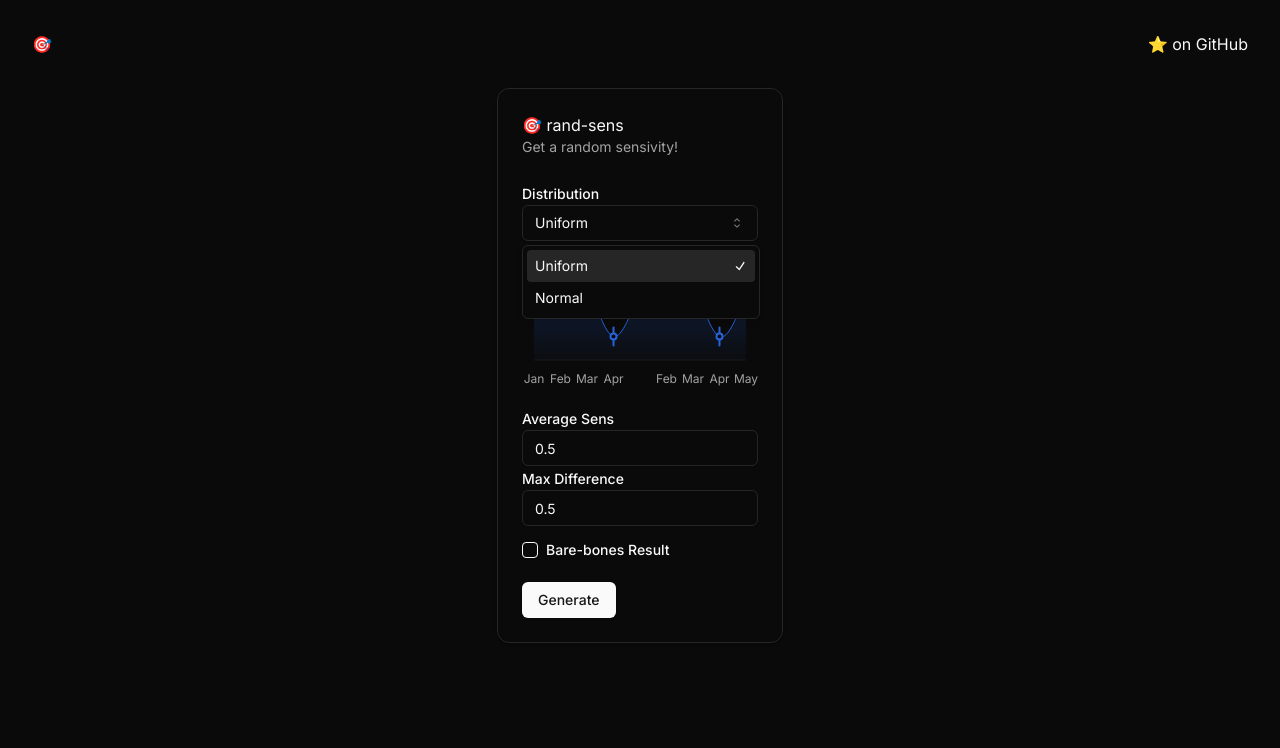
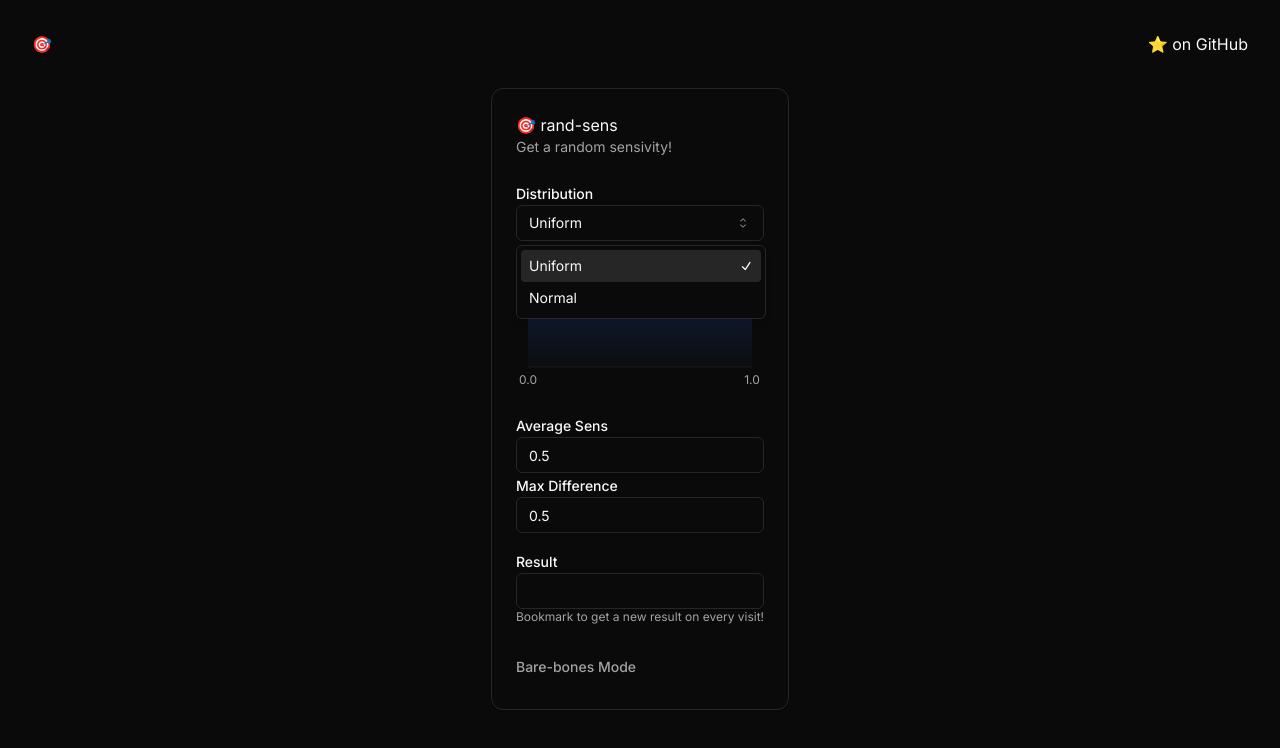
Before and after one commit to junqiwu02/rand-sens, a Next.js app: page / in a window 1280 px wide. Both pictures are taken after a click on the button "Uniform". Shown: the top 748 px of the page. Built offline with nearby package versions, Linux system fonts and the light colour scheme.

Commit message:
basic graph interaction

```diff
--- a/app/main-chart.tsx
+++ b/app/main-chart.tsx
@@ -1,34 +1,16 @@
 "use client";
 
-import { GitCommitVertical, TrendingUp } from "lucide-react";
-import { Area, AreaChart, CartesianGrid, XAxis } from "recharts";
-
-import {
-  ChartConfig,
-  ChartContainer,
-  ChartTooltip,
-  ChartTooltipContent,
-} from "@/components/ui/chart";
-const chartData = [
-  { month: "January", desktop: 186 },
-  { month: "February", desktop: 305 },
-  { month: "March", desktop: 237 },
-  { month: "April", desktop: 73 },
-  { month: "May", desktop: 209 },
-  { month: "February", desktop: 305 },
-  { month: "March", desktop: 237 },
-  { month: "April", desktop: 73 },
-  { month: "May", desktop: 209 },
-];
+import { Area, AreaChart, CartesianGrid, XAxis, YAxis } from "recharts";
+import { ChartConfig, ChartContainer } from "@/components/ui/chart";
 
 const chartConfig = {
-  desktop: {
-    label: "Desktop",
+  prob: {
+    label: "Prob",
     color: "hsl(var(--chart-1))",
   },
 } satisfies ChartConfig;
 
-export function MainChart() {
+export function MainChart({ lineType, chartData }: { lineType: "step" | "monotone", chartData: any[] }) {
   return (
     <ChartContainer config={chartConfig}>
       <AreaChart
@@ -41,47 +23,35 @@
       >
         <CartesianGrid vertical={false} />
         <XAxis
-          dataKey="month"
+          type="number"
+          dataKey="sens"
           tickLine={false}
           axisLine={false}
-          tickMargin={8}
-          tickFormatter={(value) => value.slice(0, 3)}
+          tickCount={3}
+          domain={["dataMin", "dataMax"]}
+          tickFormatter={(value) => value.toFixed(1)}
         />
         <defs>
-          <linearGradient id="fillDesktop" x1="0" y1="0" x2="0" y2="1">
+          <linearGradient id="fillProb" x1="0" y1="0" x2="0" y2="1">
             <stop
               offset="5%"
-              stopColor="var(--color-desktop)"
+              stopColor="var(--color-prob)"
               stopOpacity={0.8}
             />
             <stop
               offset="95%"
-              stopColor="var(--color-desktop)"
+              stopColor="var(--color-prob)"
               stopOpacity={0.1}
             />
           </linearGradient>
         </defs>
         <Area
-          dataKey="desktop"
-          type="natural"
-          fill="url(#fillDesktop)"
+          dataKey="prob"
+          type={lineType}
+          fill="url(#fillProb)"
           fillOpacity={0.4}
-          stroke="var(--color-desktop)"
+          stroke="var(--color-prob)"
           stackId="a"
-          dot={({ cx, cy, payload }) => {
-            const r = 24;
-            return (
-              <GitCommitVertical
-                key={payload.month}
-                x={cx - r / 2}
-                y={cy - r / 2}
-                width={r}
-                height={r}
-                fill="hsl(var(--background))"
-                stroke="var(--color-desktop)"
-              />
-            );
-          }}
         />
       </AreaChart>
     </ChartContainer>
--- a/app/page.tsx
+++ b/app/page.tsx
@@ -8,7 +8,6 @@
   CardFooter,
   CardHeader,
 } from "@/components/ui/card";
-import { Checkbox } from "@/components/ui/checkbox";
 import { Input } from "@/components/ui/input";
 import { Label } from "@/components/ui/label";
 import {
@@ -21,21 +20,46 @@
 } from "@/components/ui/select";
 import Link from "next/link";
 import { MainChart } from "./main-chart";
-import { useRouter } from "next/navigation";
+import { usePathname, useRouter, useSearchParams } from "next/navigation";
 
-export default function Home({ searchParams }: { searchParams: any }) {
+export default function Home() {
   const router = useRouter();
+  const pathname = usePathname();
+  const searchParams = useSearchParams();
+  const params = new URLSearchParams(searchParams);
 
-  const test = (e: React.FormEvent<HTMLFormElement>) => {
-    e.preventDefault();
-    const formData = new FormData(e.currentTarget);
-    const params = new URLSearchParams(formData as any);
-    router.push(`?${params.toString()}`);
+  const handleChange = (name: string, value: string) => {
+    params.set(name, value);
+    router.replace(`${pathname}?${params.toString()}`);
   };
 
-  console.log(JSON.stringify(searchParams, null, 2));
+  const dist = params.get("dist") || "uni";
+  const diff = parseFloat(params.get("diff") || "0.5");
+  const avg = parseFloat(params.get("avg") || "0.5");
 
-  // TODO: parallel routes to display the result
+  const chartData: any[] = [];
+  for (let i = 0; i < 2 * avg; i += 0.05 * avg) {
+    let prob = 0;
+    if (dist === "norm") {
+      // Calculate the height of the normal distribution at point i
+      const exponent = -Math.pow(i - avg, 2) / (2 * Math.pow(diff, 2));
+      prob = (1 / (diff * Math.sqrt(2 * Math.PI))) * Math.exp(exponent);
+    } else {
+      if (avg - diff <= i && i <= avg + diff) {
+        prob = 1 / (2 * diff);
+      } else {
+        prob = 0;
+      }
+    }
+
+    chartData.push({
+      sens: i,
+      prob: prob,
+    });
+  }
+
+  // TODO: decouple animations from default values
+  // Since clearing an input resets the input value to the default value
 
   return (
     <>
@@ -49,11 +73,15 @@
             🎯 rand-sens
             <CardDescription>Get a random sensivity!</CardDescription>
           </CardHeader>
-          <form onSubmit={test}>
           <CardContent className="flex flex-col gap-4">
             <div>
               <Label htmlFor="dist">Distribution</Label>
-                <Select name="dist" defaultValue="uni" required>
+              <Select
+                name="dist"
+                value={dist}
+                onValueChange={(value) => handleChange("dist", value)}
+                required
+              >
                 <SelectTrigger id="dist">
                   <SelectValue />
                 </SelectTrigger>
@@ -66,7 +94,7 @@
               </Select>
             </div>
 
-              <MainChart />
+            <MainChart lineType={dist === "norm" ? "monotone" : "step"} chartData={chartData} />
 
             <div>
               <Label htmlFor="avg">Average Sens</Label>
@@ -74,8 +102,9 @@
                 id="avg"
                 type="number"
                 name="avg"
-                  defaultValue="0.5"
+                value={avg}
                 step={0.001}
+                onChange={(e) => handleChange(e.target.name, e.target.value)}
                 required
               />
               <Label htmlFor="diff">Max Difference</Label>
@@ -83,22 +112,27 @@
                 id="diff"
                 type="number"
                 name="diff"
-                  defaultValue="0.5"
+                value={diff}
                 step={0.001}
+                onChange={(e) => handleChange(e.target.name, e.target.value)}
                 required
               />
             </div>
 
-              <div className="flex items-center gap-2">
-                <Checkbox name="bare" id="bare" />
-                <Label htmlFor="bare">Bare-bones Result</Label>
+            <div>
+              <Label htmlFor="res">Result</Label>
+              <Input id="res" name="res" readOnly />
+              <p className="text-xs text-muted-foreground">
+                Bookmark to get a new result on every visit!
+              </p>
             </div>
           </CardContent>
 
           <CardFooter>
-              <Button>Generate</Button>
+            <Button variant="link" className="p-0 text-muted-foreground">
+              Bare-bones Mode
+            </Button>
           </CardFooter>
-          </form>
         </Card>
       </main>
     </>
```
Lines whose indentation alone changed are shown as unchanged.
